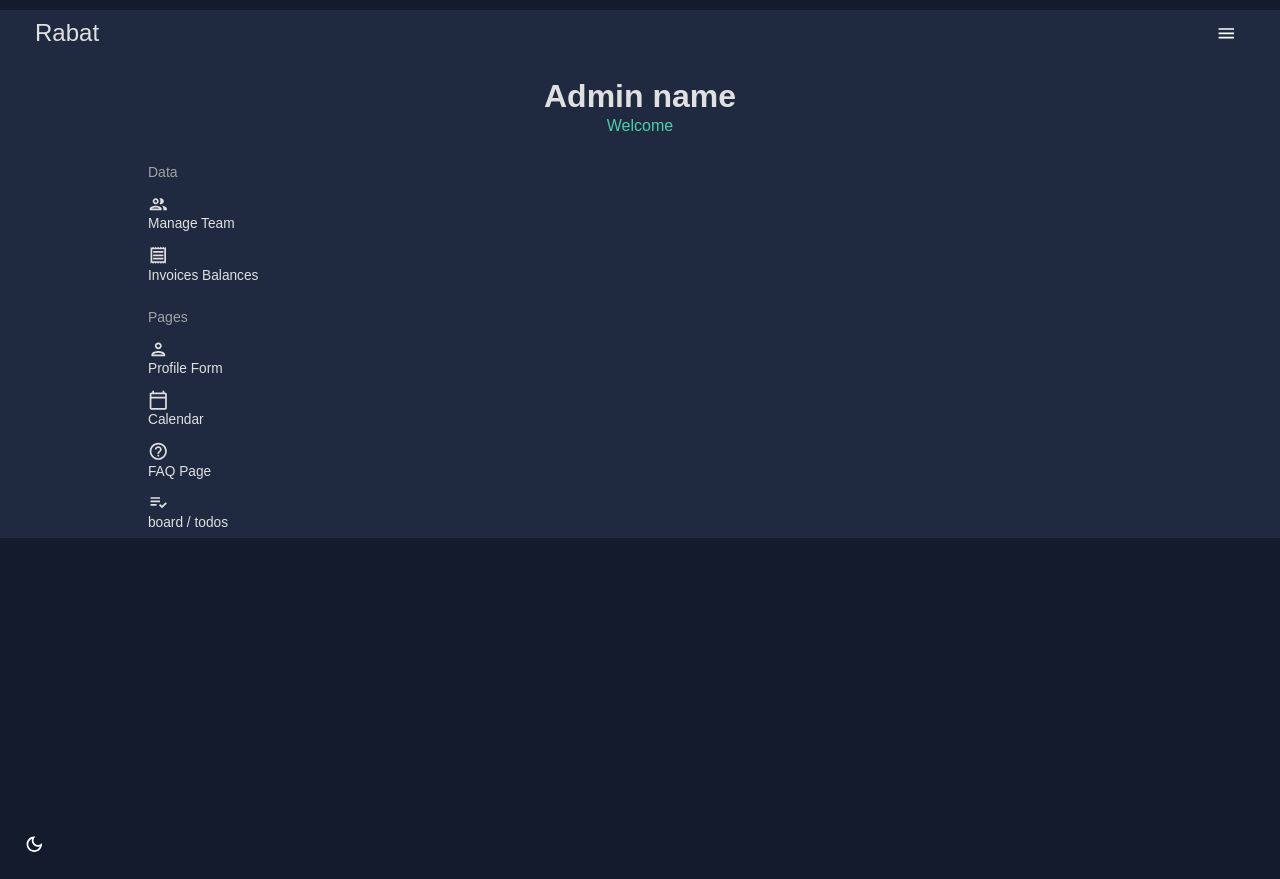
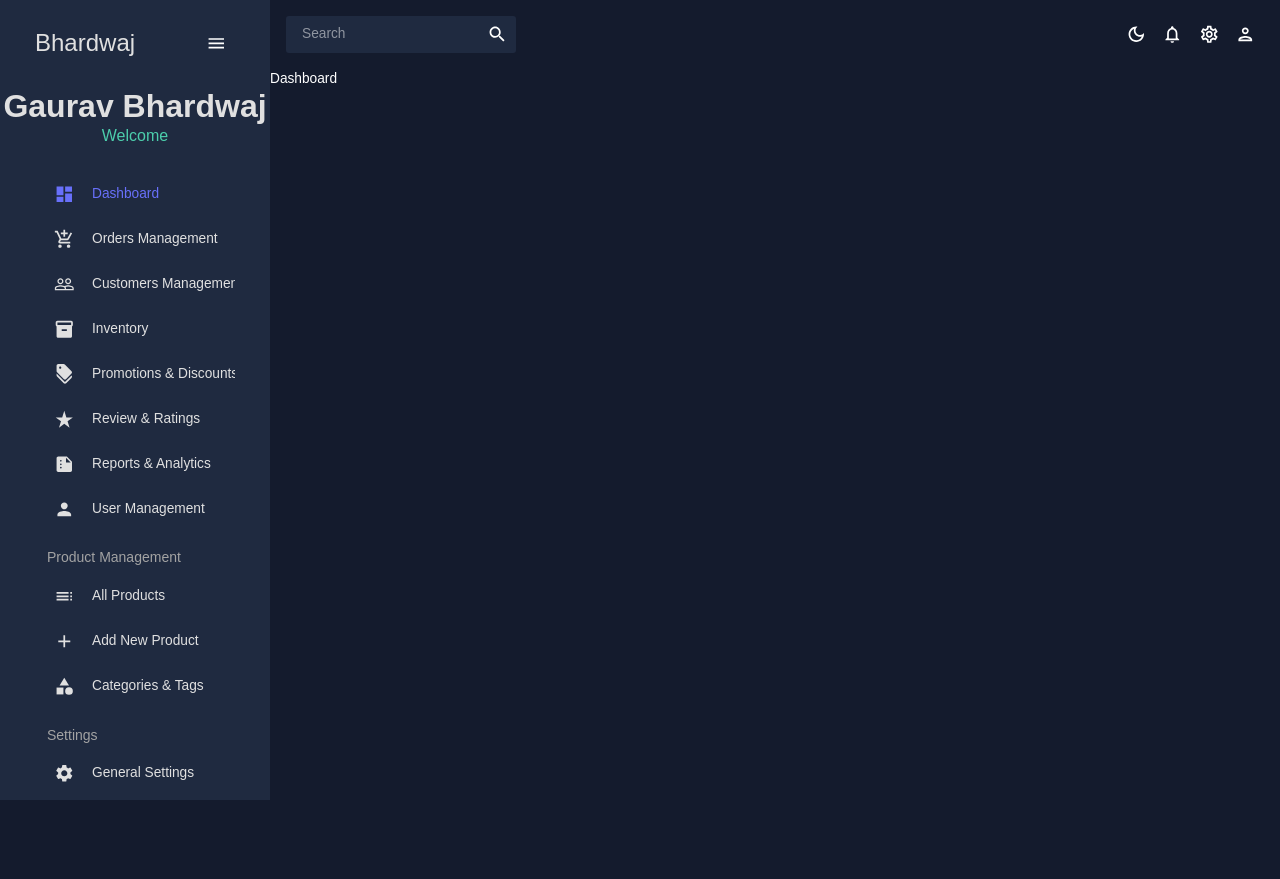
Before and after one commit to Bhardwaj1/eccomerceReactApp, a React (Create React App) app: page / in a window 1280 px wide. After the commit the page ends 800 px from the top, so only its background shows below. Built offline with nearby package versions, Linux system fonts and the light colour scheme.

Commit message:
Admin Panel UI Side Menu

```diff
--- a/src/App.css
+++ b/src/App.css
@@ -1,38 +1,5 @@
-.App {
-  text-align: center;
+.content {
+  height: 100%;
+  width: 100%;
+  font-family: "Source Sans Pro", sans-serif;
 }
-
-.App-logo {
-  height: 40vmin;
-  pointer-events: none;
-}
-
-@media (prefers-reduced-motion: no-preference) {
-  .App-logo {
-    animation: App-logo-spin infinite 20s linear;
-  }
-}
-
-.App-header {
-  background-color: #282c34;
-  min-height: 100vh;
-  display: flex;
-  flex-direction: column;
-  align-items: center;
-  justify-content: center;
-  font-size: calc(10px + 2vmin);
-  color: white;
-}
-
-.App-link {
-  color: #61dafb;
-}
-
-@keyframes App-logo-spin {
-  from {
-    transform: rotate(0deg);
-  }
-  to {
-    transform: rotate(360deg);
-  }
-}
--- a/src/App.js
+++ b/src/App.js
@@ -1,13 +1,14 @@
+
+import { CssBaseline, ThemeProvider } from "@mui/material";
+import { ColorModeContext, useMode } from "./theme/theme";
 import { useState } from "react";
-import "./App.css";
-import { ColorModeContext, useMode } from "./theme/theme";
-import { CssBaseline, ThemeProvider } from "@mui/material";
+import Sidebar from "./global/Sidebar";
 import Topbar from "./global/Topbar";
-import Sidebar from "./global/Sidebar";
 import { Route, Routes } from "react-router-dom";
 import Team from "./pages/Team";
 import Contacts from "./pages/Contacts";
-
+import "./App.css";
+import Dashboard from "./pages/Dashboard/Dashboard";
 function App() {
   const [theme, colorMode] = useMode();
   const [isSidebar, setIsSidebar] = useState(true);
@@ -15,7 +16,7 @@ function App() {
     <ColorModeContext.Provider value={colorMode}>
       <ThemeProvider theme={theme}>
         <CssBaseline />
-        <div className="app">
+        <div className="flex relative justify-center">
           {/* <TodoBoard /> */}
           <Sidebar isSidebar={isSidebar} />
           <main className="content">
@@ -23,6 +24,7 @@ function App() {
             <Routes>
               {/* <Route path="/" element={<Dashboard />} /> */}
               <Route path="/team" element={<Team />} />
+              <Route path="/" element={<Dashboard />} />
               <Route path="/contacts" element={<Contacts />} />
             </Routes>
           </main>
--- a/src/global/Sidebar.jsx
+++ b/src/global/Sidebar.jsx
@@ -2,15 +2,23 @@ import { useState } from "react";
 import { ProSidebar, Menu, MenuItem } from "react-pro-sidebar";
 import { Box, IconButton, Typography, useTheme } from "@mui/material";
 import { Link } from "react-router-dom";
+import "react-pro-sidebar/dist/css/styles.css";
 import { tokens } from "../theme/theme";
-import PeopleOutlinedIcon from "@mui/icons-material/PeopleOutlined";
-import ReceiptOutlinedIcon from "@mui/icons-material/ReceiptOutlined";
-import PersonOutlinedIcon from "@mui/icons-material/PersonOutlined";
-import CalendarTodayOutlinedIcon from "@mui/icons-material/CalendarTodayOutlined";
-import HelpOutlineOutlinedIcon from "@mui/icons-material/HelpOutlineOutlined";
 import MenuOutlinedIcon from "@mui/icons-material/MenuOutlined";
-import PlaylistAddCheckIcon from "@mui/icons-material/PlaylistAddCheck";
 import styled from "styled-components";
+import DashboardIcon from "@mui/icons-material/Dashboard";
+import CategoryIcon from "@mui/icons-material/Category";
+import AddIcon from "@mui/icons-material/Add";
+import TocIcon from "@mui/icons-material/Toc";
+import InventoryIcon from "@mui/icons-material/Inventory";
+import DiscountIcon from "@mui/icons-material/Discount";
+import StarRateIcon from "@mui/icons-material/StarRate";
+import SummarizeIcon from "@mui/icons-material/Summarize";
+import PersonIcon from "@mui/icons-material/Person";
+import SettingsIcon from "@mui/icons-material/Settings";
+import PaymentIcon from "@mui/icons-material/Payment";
+import AddShoppingCartIcon from "@mui/icons-material/AddShoppingCart";
+import PeopleOutlineIcon from "@mui/icons-material/PeopleOutline";
 
 const Item = ({ title, to, icon, selected, setSelected }) => {
   const theme = useTheme();
@@ -39,7 +47,7 @@ const Sidebar = () => {
   return (
     <Conatiner>
       <Box
-        className="sideBar"
+        className="h-[100%]"
         sx={{
           "& .pro-sidebar-inner": {
             background: `${colors.primary[400]} !important`,
@@ -77,7 +85,7 @@ const Sidebar = () => {
                   ml="15px"
                 >
                   <Typography variant="h3" color={colors.grey[100]}>
-                    Rabat
+                    Bhardwaj
                   </Typography>
                   <IconButton onClick={() => setIsCollapsed(!isCollapsed)}>
                     <MenuOutlinedIcon />
@@ -104,7 +112,7 @@ const Sidebar = () => {
                     fontWeight="bold"
                     sx={{ m: "10px 0 0 0" }}
                   >
-                    Admin name
+                    Gaurav Bhardwaj
                   </Typography>
                   <Typography variant="h5" color={colors.greenAccent[500]}>
                     Welcome
@@ -122,67 +130,121 @@ const Sidebar = () => {
               setSelected={setSelected}
             /> */}
 
-              <Typography
+              {/* <Typography
                 variant="h6"
                 color={colors.grey[300]}
                 sx={{ m: "15px 0 5px 20px" }}
               >
                 Data
-              </Typography>
+              </Typography> */}
               <Item
-                title="Manage Team"
-                to="/team"
-                icon={<PeopleOutlinedIcon />}
+                title="Dashboard"
+                to="/"
+                icon={<DashboardIcon />}
                 selected={selected}
                 setSelected={setSelected}
               />
-              {/* <Item
-              title="Contacts Information"
-              to="/contacts"
-              icon={<ContactsOutlinedIcon />}
-              selected={selected}
-              setSelected={setSelected}
-            /> */}
               <Item
-                title="Invoices Balances"
-                to="/invoices"
-                icon={<ReceiptOutlinedIcon />}
+                title="Orders Management"
+                to="/orderManagement"
+                icon={<AddShoppingCartIcon />}
+                selected={selected}
+                setSelected={setSelected}
+              />
+              <Item
+                title="Customers Management"
+                to="/customerManagement"
+                icon={<PeopleOutlineIcon />}
+                selected={selected}
+                setSelected={setSelected}
+              />
+              <Item
+                title="Inventory"
+                to="/inventory"
+                icon={<InventoryIcon />}
+                selected={selected}
+                setSelected={setSelected}
+              />
+              <Item
+                title="Promotions & Discounts"
+                to="/promotions&discounts"
+                icon={<DiscountIcon />}
+                selected={selected}
+                setSelected={setSelected}
+              />
+              <Item
+                title="Review & Ratings"
+                to="/reviews"
+                icon={<StarRateIcon />}
+                selected={selected}
+                setSelected={setSelected}
+              />
+              <Item
+                title="Reports & Analytics"
+                to="/reports"
+                icon={<SummarizeIcon />}
+                selected={selected}
+                setSelected={setSelected}
+              />
+              <Item
+                title="User Management"
+                to="/userManagement"
+                icon={<PersonIcon />}
                 selected={selected}
                 setSelected={setSelected}
               />
 
-              <Typography
-                variant="h6"
-                color={colors.grey[300]}
-                sx={{ m: "15px 0 5px 20px" }}
-              >
-                Pages
-              </Typography>
+              {!isCollapsed && (
+                <Typography
+                  variant="h6"
+                  color={colors.grey[300]}
+                  sx={{ m: "15px 0 5px 20px" }}
+                >
+                  Product Management
+                </Typography>
+              )}
               <Item
-                title="Profile Form"
-                to="/form"
-                icon={<PersonOutlinedIcon />}
+                title="All Products"
+                to="/products"
+                icon={<TocIcon />}
                 selected={selected}
                 setSelected={setSelected}
               />
               <Item
-                title="Calendar"
-                to="/calendar"
-                icon={<CalendarTodayOutlinedIcon />}
+                title="Add New Product"
+                to="/products/addProducts"
+                icon={<AddIcon />}
                 selected={selected}
                 setSelected={setSelected}
               />
               <Item
-                title="FAQ Page"
-                to="/faq"
-                icon={<HelpOutlineOutlinedIcon />}
+                title="Categories & Tags"
+                to="/products/categories&tags"
+                icon={<CategoryIcon />}
+                selected={selected}
+                setSelected={setSelected}
+              />
+              {!isCollapsed && (
+                <Typography
+                  variant="h6"
+                  color={colors.grey[300]}
+                  sx={{ m: "15px 0 5px 20px" }}
+                >
+                  Settings
+                </Typography>
+              )}
+
+              <Item
+                title="General Settings"
+                to="/generalSettings"
+                icon={<SettingsIcon />}
                 selected={selected}
                 setSelected={setSelected}
               />
               <Item
-                title="board / todos"
-                to="/board"
-                icon={<PlaylistAddCheckIcon />}
+                title="Payment & Shipping"
+                to="/payment"
+                icon={<PaymentIcon />}
                 selected={selected}
                 setSelected={setSelected}
               />
--- a/src/global/Topbar.jsx
+++ b/src/global/Topbar.jsx
@@ -1,8 +1,13 @@
 import { Box, IconButton, useTheme } from "@mui/material";
 import { useContext } from "react";
 import { ColorModeContext, tokens } from "../theme/theme";
+import InputBase from "@mui/material/InputBase";
 import LightModeOutlinedIcon from "@mui/icons-material/LightModeOutlined";
 import DarkModeOutlinedIcon from "@mui/icons-material/DarkModeOutlined";
+import NotificationsOutlinedIcon from "@mui/icons-material/NotificationsOutlined";
+import SettingsOutlinedIcon from "@mui/icons-material/SettingsOutlined";
+import PersonOutlinedIcon from "@mui/icons-material/PersonOutlined";
+import SearchIcon from "@mui/icons-material/Search";
 
 const Topbar = () => {
   const theme = useTheme();
@@ -12,7 +17,7 @@ const Topbar = () => {
   return (
     <Box display="flex" justifyContent="space-between" p={2}>
       {/* SEARCH BAR */}
-      {/* <Box
+      <Box
         display="flex"
         backgroundColor={colors.primary[400]}
         borderRadius="3px"
@@ -21,7 +26,7 @@ const Topbar = () => {
         <IconButton type="button" sx={{ p: 1 }}>
           <SearchIcon />
         </IconButton>
-      </Box> */}
+      </Box>
 
       {/* ICONS */}
       <Box display="flex">
@@ -32,7 +37,7 @@ const Topbar = () => {
             <LightModeOutlinedIcon />
           )}
         </IconButton>
-        {/* <IconButton>
+        <IconButton>
           <NotificationsOutlinedIcon />
         </IconButton>
         <IconButton>
@@ -40,7 +45,7 @@ const Topbar = () => {
         </IconButton>
         <IconButton>
           <PersonOutlinedIcon />
-        </IconButton> */}
+        </IconButton>
       </Box>
     </Box>
   );
--- /dev/null
+++ b/src/pages/Dashboard/Dashboard.jsx
@@ -0,0 +1,11 @@
+import React from 'react'
+
+const Dashboard = () => {
+  return (
+    <div>
+      <p>Dashboard</p>
+    </div>
+  )
+}
+
+export default Dashboard
```
